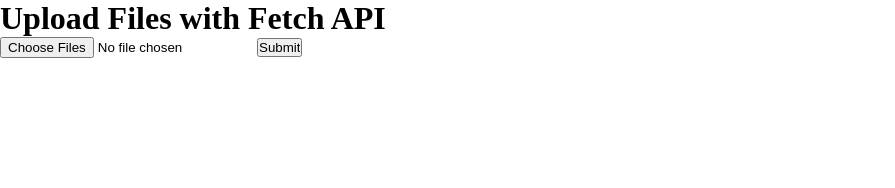
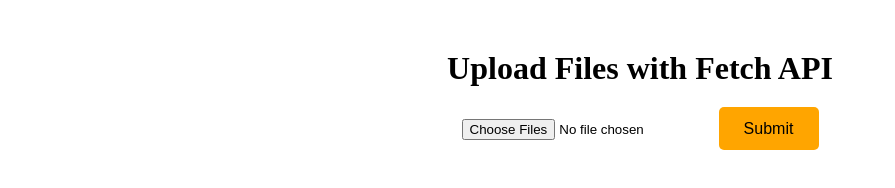
Before and after one commit to PJMantoss/multiple-files-upload-with-fetch, a plain HTML site: page index.html in a window 1280 px wide. Shown: the whole page, without its empty margins (0-895 px from the left). Drawn offline with Linux system fonts and the light colour scheme.

Commit message:
update style

```diff
--- a/style.css
+++ b/style.css
@@ -8,4 +8,25 @@
     display: flex;
     flex-direction: column;
     justify-content: center;
+    align-items: center;
+    margin: 50px;
 }
+
+h1 {
+    padding-bottom: 20px;
+}
+
+input[type="submit"]{
+    border: 0;
+    border-radius: 5px;
+    padding: 12px 16px;
+    width: 100px;
+    height: 43px;
+    background: orange;
+    font-size: 16px;
+}
+
+input[type="submit"]:hover {
+    background: black;
+    color: white;
+}
```
